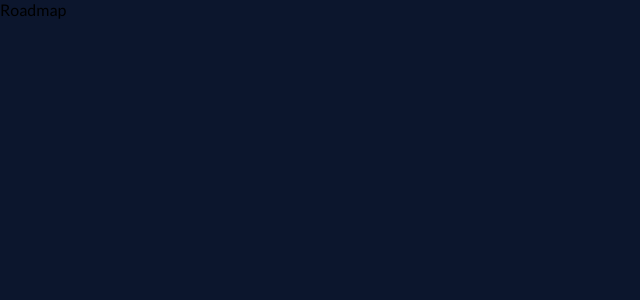
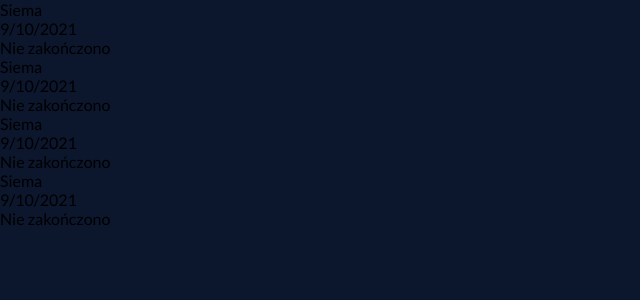
Before and after one commit to goodideagiver/roadmapper-ts, a React (Vite) app: page / in a window 1280 px wide. Shown: the top 300 px of the page, without its empty margins (0-640 px from the left). Built offline with nearby package versions, Linux system fonts and the light colour scheme.

Commit message:
Add Base roadmap data handling

```diff
--- a/src/App.tsx
+++ b/src/App.tsx
@@ -1,12 +1,36 @@
 import './assets/css/index.css';
 import './assets/css/variables.css';
 import { Roadmap } from './components/Roadmap/Roadmap';
+import { roadmapDataPoint } from './components/Roadmap/Roadmap.types';
 import { MainLayout } from './pages/MainLayout/MainLayout';
+
+const fakeRoadmapData: roadmapDataPoint[] = [
+	{
+		title: 'Siema',
+		finished: false,
+		date: new Date(2020, 20, 10),
+	},
+	{
+		title: 'Siema',
+		finished: false,
+		date: new Date(2020, 20, 10),
+	},
+	{
+		title: 'Siema',
+		finished: false,
+		date: new Date(2020, 20, 10),
+	},
+	{
+		title: 'Siema',
+		finished: false,
+		date: new Date(2020, 20, 10),
+	},
+];
 
 const App = () => {
 	return (
 		<MainLayout>
-			<Roadmap />
+			<Roadmap roadmapArray={fakeRoadmapData} />
 		</MainLayout>
 	);
 };
--- a/src/components/Roadmap/Roadmap.tsx
+++ b/src/components/Roadmap/Roadmap.tsx
@@ -1,5 +1,26 @@
-import { roadmapArray } from './Roadmap.types';
+import { Children } from 'react';
+import { RoadmapMainPoint } from './components/RoadmapMainPoint';
+import { roadmapArray, roadmapDataPoint } from './Roadmap.types';
 
 export const Roadmap = ({ roadmapArray }: { roadmapArray: roadmapArray }) => {
-	return <div>Roadmap</div>;
+	let roadmapData;
+
+	if (roadmapArray && roadmapArray.length > 0) {
+		roadmapData = roadmapArray.map((data: roadmapDataPoint) => {
+			const { title, date, dateFinished, midpoints, finished } = data;
+			return (
+				<RoadmapMainPoint
+					finished={finished}
+					date={date}
+					dateFinished={dateFinished}
+					title={title}
+					midpoints={midpoints}
+				/>
+			);
+		});
+	} else {
+		roadmapData = <div>Brak danych</div>;
+	}
+
+	return <div>{Children.toArray(roadmapData)}</div>;
 };
```
